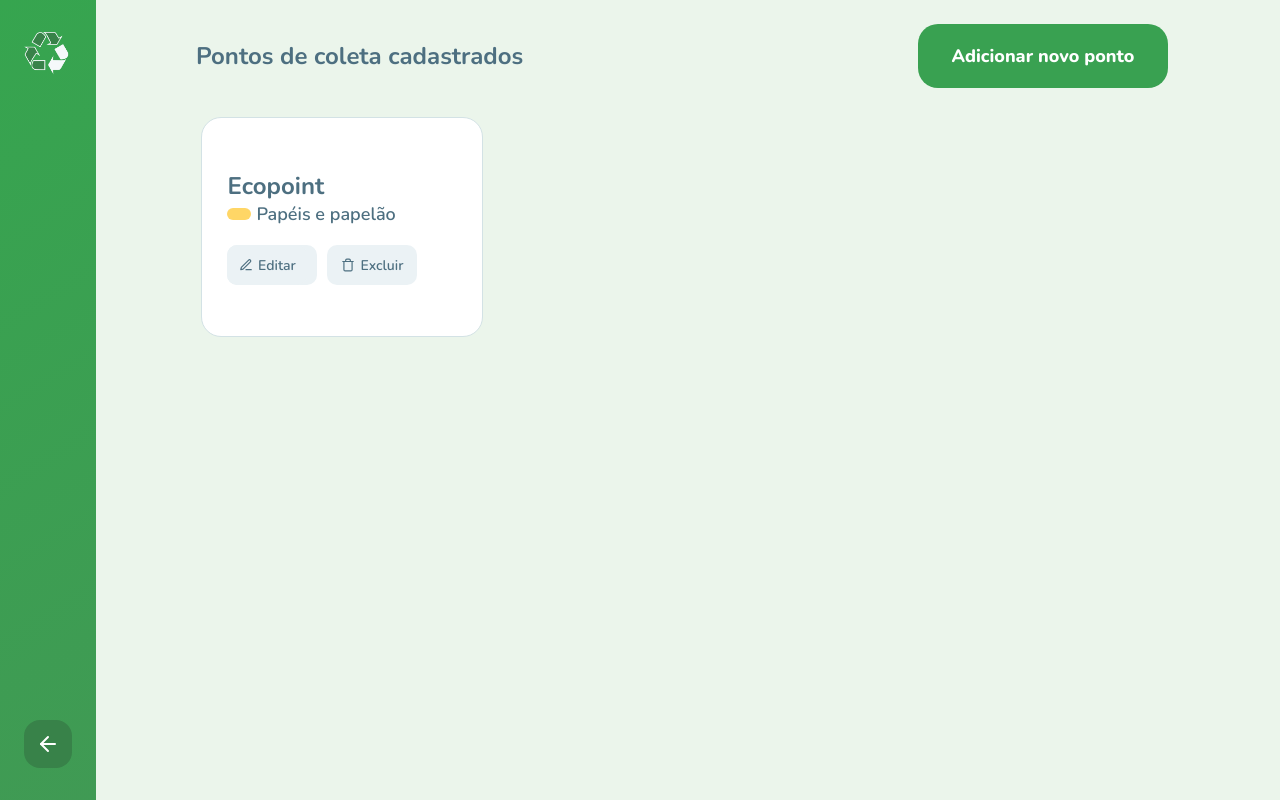
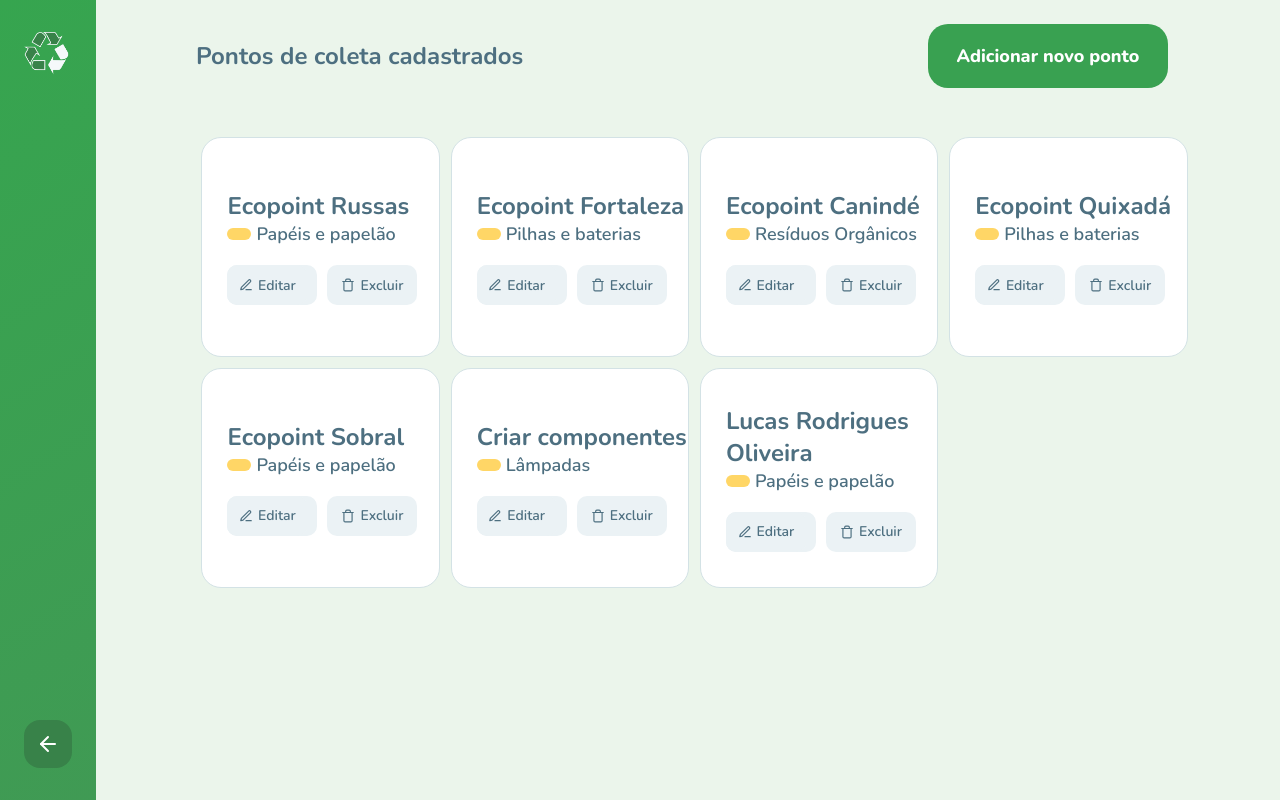
Before and after one commit to lucascc19/GetRecycle-v.1, a React (Create React App) app in the folder web/: page /points in a window 1280 px wide. Built offline with nearby package versions, Linux system fonts and the light colour scheme; data requests are answered from the project's data file.

Commit message:
projeto finalizado

```diff
--- a/web/db.json
+++ b/web/db.json
@@ -1,8 +1,60 @@
 {
   "points": [
     {
-      "name": "Ecopoint",
+      "name": "Ecopoint Russas",
       "email": "lucas@alu.ufc.br",
+      "contact": "(85) 9 99684502",
+      "address": "Vicente Carlos Santiago, 1661",
+      "state": "CE",
+      "city": "Fortaleza",
+      "category": {
+        "id": "3",
+        "name": "Papéis e papelão"
+      },
+      "id": 2
+    },
+    {
+      "name": "Ecopoint Fortaleza",
+      "email": "lucasroliveira19@outlook.com",
+      "contact": "(85) 9 99684503",
+      "address": "Vicente Carlos Santiago, 1661",
+      "state": "CE",
+      "city": "Fortaleza",
+      "category": {
+        "id": "2",
+        "name": "Pilhas e baterias"
+      },
+      "id": 3
+    },
+    {
+      "name": "Ecopoint Canindé",
+      "email": "lucasroliveira19@outlook.com",
+      "contact": "(85) 9 99684503",
+      "address": "Vicente Carlos Santiago, 1661",
+      "state": "CE",
+      "city": "Fortaleza",
+      "category": {
+        "id": "5",
+        "name": "Resíduos Orgânicos"
+      },
+      "id": 4
+    },
+    {
+      "name": "Ecopoint Quixadá",
+      "email": "lucasroliveira19@outlook.com",
+      "contact": "(85) 9 99684503",
+      "address": "Vicente Carlos Santiago, 1661",
+      "state": "CE",
+      "city": "Fortaleza",
+      "category": {
+        "id": "2",
+        "name": "Pilhas e baterias"
+      },
+      "id": 5
+    },
+    {
+      "name": "Ecopoint Sobral",
+      "email": "lucasroliveira19@outlook.com",
       "contact": "(85) 9 99684503",
       "address": "Vicente Carlos Santiago, 1661",
       "state": "CE",
@@ -11,7 +63,33 @@
         "id": "3",
         "name": "Papéis e papelão"
       },
-      "id": 2
+      "id": 6
+    },
+    {
+      "name": "Criar componentes",
+      "email": "lucasroliveira19@outlook.com",
+      "contact": "(85) 9 99684503",
+      "address": "Vicente Carlos Santiago, 1661",
+      "state": "CE",
+      "city": "Fortaleza",
+      "category": {
+        "id": "1",
+        "name": "Lâmpadas"
+      },
+      "id": 8
+    },
+    {
+      "name": "Lucas Rodrigues Oliveira",
+      "email": "lucasroliveira19@outlook.com",
+      "contact": "(85) 9 99684503",
+      "address": "Vicente Carlos Santiago, 1661",
+      "state": "CE",
+      "city": "Fortaleza",
+      "category": {
+        "id": "3",
+        "name": "Papéis e papelão"
+      },
+      "id": 9
     }
   ],
   "categories": [
--- a/web/package.json
+++ b/web/package.json
@@ -12,7 +12,7 @@
     "react": "^18.2.0",
     "react-dom": "^18.2.0",
     "react-icons": "^4.7.1",
-    "react-router-dom": "^6.4.4",
+    "react-router-dom": "^5.3.4",
     "react-scripts": "5.0.1",
     "uuid": "^9.0.0",
     "web-vitals": "^2.1.4"
--- a/web/src/App.js
+++ b/web/src/App.js
@@ -1,4 +1,4 @@
-import { BrowserRouter as Router, Routes, Route } from 'react-router-dom'
+import { BrowserRouter as Router, Route, Switch } from 'react-router-dom'
 
 import NewPoint from './components/pages/NewPoint'
 import Home from './components/pages/Home'
@@ -10,14 +10,26 @@ import Point from './components/pages/Point'
 function App() {
   return (
    <Router>
-    <Routes>
-      <Route path="/" element={<Home />} />
-      <Route path="/user" element={<RestrictedAccess />} />
-      <Route path="/map" element={<Map />} />
-      <Route path="/newpoint" element={<NewPoint />} />
-      <Route path="/points" element={<Points />} />
-      <Route path="/point/:id" element={<Point />} />
-    </Routes>
+    <Switch>
+      <Route exact path="/">
+        <Home />
+      </Route>
+      <Route path="/user">
+        <RestrictedAccess />
+      </Route>
+      <Route path="/map">
+        <Map />
+      </Route>
+      <Route path="/newpoint">
+        <NewPoint />
+      </Route>
+      <Route path="/points">
+        <Points />
+      </Route>
+      <Route path="/point/:id">
+        <Point />
+      </Route>
+    </Switch>
    </Router>
   )
 }
--- a/web/src/components/layout/Sidebar.js
+++ b/web/src/components/layout/Sidebar.js
@@ -1,12 +1,12 @@
 import { FiArrowLeft } from 'react-icons/fi';
-import { Link, useNavigate } from 'react-router-dom';
+import { Link, useHistory } from 'react-router-dom';
 
 import logo from '../../img/Logo-min.png'
 
 import styles from '../styles/Sidebar.module.css'
 
 function Sidebar() {
-  const goBack = useNavigate();
+  const {goBack} = useHistory();
 
     return (
         <aside className={styles.app_sidebar}>
@@ -15,7 +15,7 @@ function Sidebar() {
         </Link>
 
         <footer>
-          <button type="button" onClick={() => goBack(-1)}>
+          <button type="button" onClick={goBack}>
             <FiArrowLeft size={24} color="#FFF" />
           </button>
         </footer>
--- a/web/src/components/pages/NewPoint.js
+++ b/web/src/components/pages/NewPoint.js
@@ -1,4 +1,4 @@
-import { useNavigate } from 'react-router-dom'
+import { useHistory } from 'react-router-dom'
 import PointForm from '../form/PointForm'
 import Sidebar from '../layout/Sidebar'
 
@@ -6,7 +6,7 @@ import styles from '../styles/NewPoint.module.css'
 
 
 function NewPoint(){
-  const navigate = useNavigate()
+  const history = useHistory()
 
   function createPoint(point) {
     //
@@ -21,7 +21,7 @@ function NewPoint(){
       .then((data) => {
         console.log(data)
         //redirect
-        navigate('points', { message: 'Ponto de coleta cadastrado!' })
+        history.push('/points', { message: 'Ponto de coleta cadastrado!' })
       })
       .catch((err) => console.log(err))
   }
--- a/web/src/components/pages/Point.js
+++ b/web/src/components/pages/Point.js
@@ -58,19 +58,20 @@ function Point() {
     <div>
       <Sidebar />
         {point.name ? (
-          <div className={styles.container}>
+          <div className={styles.point_container}>
             <div className={styles.area}>
               <h1>Ponto de coleta</h1>
               <button onClick={togglePointForm}>
                 {!showPointForm ? 'Editar ponto' : 'Fechar'}
               </button>
             </div>
+            <div className={styles.message}>
               {message && <Message type={type} msg={message} />}
+            </div>
             {!showPointForm ? (
-              <div className={styles.point_details}>
-                <p className={styles.title}>
-                  <span></span> {point.name}
-                </p>
+              <section className={styles.section}>
+                <div className={styles.form}>
+                  <p>{point.name}</p>
                   <p>
                     <span>E-mail:</span> {point.email}
                   </p>
@@ -84,6 +85,7 @@ function Point() {
                     <span>Ítem de coleta:</span> {point.category.name}
                   </p>
                 </div>
+              </section>
             ) : (
               <div>
                 <PointForm
@@ -95,7 +97,9 @@ function Point() {
             )}
           </div>
         ):(
+          <div className={styles.loading}>
             <Loading />
+          </div>
         )}
     </div>
   )
--- a/web/src/components/pages/Points.js
+++ b/web/src/components/pages/Points.js
@@ -51,7 +51,7 @@ function Points() {
   }
 
   return (
-    <section className={styles.container}>
+    <section className={styles.points_container}>
       <Sidebar />
       <div>
         <div className={styles.add}>
@@ -63,7 +63,7 @@ function Points() {
         <div className={styles.message}>
           {message && <Message type="success" msg={message} />}
           {pointMessage && <Message type="success" msg={pointMessage} />}
-          <div className={styles.flex_card}>
+          <section className={styles.flex_card}>
             {points.length > 0 &&
               points.map((point) => (
                 <PointCard
@@ -77,10 +77,10 @@ function Points() {
               <div>
                 {!removeLoading && <Loading />}
                 {removeLoading && points.length === 0 && (
-                  <p>Não há projetos cadastrados!</p>
+                <p>Não há projetos cadastrados!</p>
                 )}
               </div>
-          </div>
+          </section>
         </div>
       </div>
     </section>
--- a/web/src/components/styles/Home.module.css
+++ b/web/src/components/styles/Home.module.css
@@ -1,6 +1,7 @@
 .container {
   width: 89%;
   display: flex;
+  justify-content: space-between;
   align-items: center;
   margin: 0 auto;
 }
@@ -35,7 +36,7 @@
 .background_image {
   width: 600px;
   height: 600px;
-  margin-left: 80px;
+  margin-left: 100px;
   display: flex;
 }
 
@@ -44,7 +45,7 @@
   display: flex;
   justify-content: end;
   margin: 0 auto;
-  margin-top: -135px;
+  margin-top: -146px;
 }
 
 .button {
--- a/web/src/components/styles/PointCard.module.css
+++ b/web/src/components/styles/PointCard.module.css
@@ -7,7 +7,7 @@
   border: 1px solid #D3E2E5;
   background-color: #FFF;
   border-radius: 20px;
-  width: 26%;
+  width: 22%;
   height: 220px;
   margin: 0.5%;
 }
--- a/web/src/components/styles/Points.module.css
+++ b/web/src/components/styles/Points.module.css
@@ -1,9 +1,9 @@
-.container {
+.points_container {
   background-color: #EBF5EB;
   height: 100vh;
 }
 
-.container div h1{
+.points_container div h1{
   text-align: start;
   color: #4D6F80;
   padding: 40px 0;
@@ -19,7 +19,7 @@
 .add button {
   margin-right: 112px;
   background-color: #39A151;
-  width: 250px;
+  width: 240px;
   height: 64px;
   border-radius: 20px;
   transition: .5s;
@@ -38,6 +38,9 @@
   margin-left: 196px;
 }
 
-.flex_card {
+section .flex_card {
   display: flex;
+  justify-content: start;
+  flex-wrap: wrap;
+  margin-top: 20px;
 }
```
Also changed, not shown: web/src/components/styles/Point.module.css (+47 -19 lines), 1 other file (tests, documents, lock files or other folders). Lines whose indentation alone changed are shown as unchanged.
